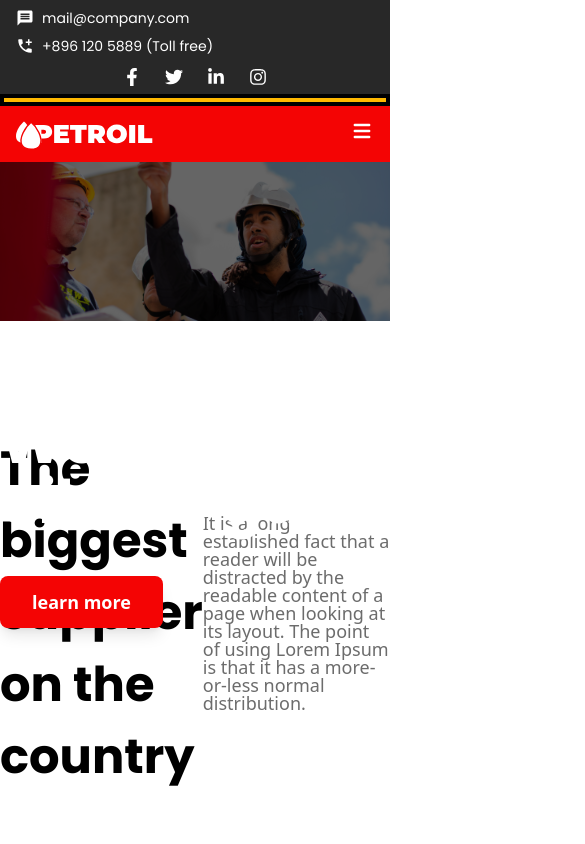
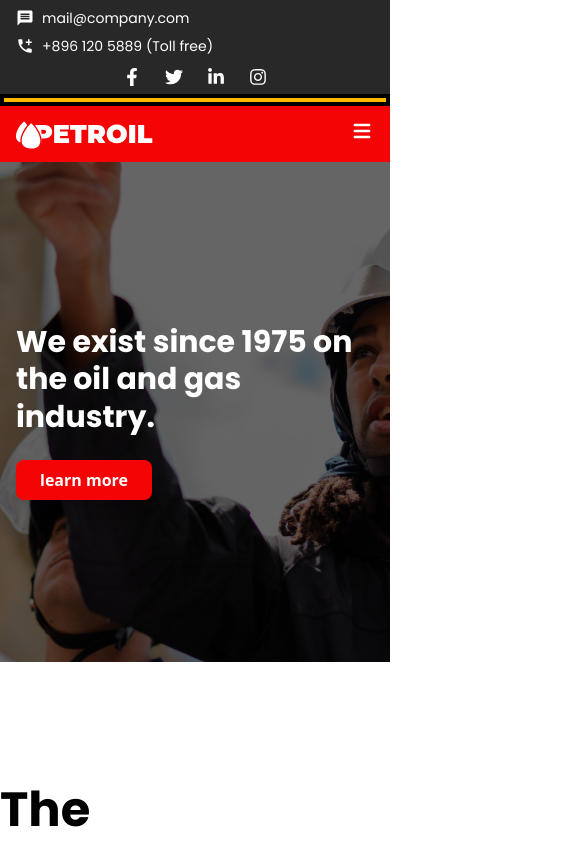
Before and after one commit to mahmudashif/Petroil, a React (Vite) app: page / in a window 390 px wide. Shown: the top 844 px of the page, 585 px wide, since content can reach past the window. Built offline with nearby package versions, Linux system fonts and the light colour scheme.

Commit message:
responsive: hero seciton

```diff
--- a/src/Components/Section/Hero.jsx
+++ b/src/Components/Section/Hero.jsx
@@ -3,20 +3,24 @@ import heroImg from "/public/heroImage.svg";
 
 const Hero = () => {
   return (
-    <div className="relative w-full">
+    <div className="relative w-full h-[500px] sm:h-[600px] md:h-[700px] lg:h-[800px]">
       {/* Hero Image */}
-      <img src={heroImg} alt="Hero" className="w-full h-full object-cover" />
+      <img
+        src={heroImg || "/placeholder.svg"}
+        alt="Hero"
+        className="w-full h-full object-cover"
+      />
 
       {/* Overlay */}
       <div className="absolute inset-0 bg-black opacity-60"></div>
 
       {/* Content */}
-      <div className="absolute inset-0 max-w-max-width mx-auto mt-[250px]">
-        <h1 className="text-white font-bold font-poppins text-6xl w-[800px]">
+      <div className="absolute inset-0 px-4 sm:px-6 lg:px-8 flex flex-col justify-center lg:justify-start lg:mt-[250px] max-w-max-width mx-auto">
+        <h1 className="text-white font-bold font-poppins text-3xl sm:text-4xl md:text-5xl lg:text-6xl w-full sm:w-[80%] md:w-[90%] lg:w-[800px] leading-tight">
           We exist since 1975 on the oil and gas industry.
         </h1>
 
-        <button className="bg-[#F40404] mt-11 hover:bg-red-700 text-white font-semibold text-lg py-3 px-8 rounded-lg transition duration-300 transform hover:scale-105 shadow-lg">
+        <button className="bg-[#F40404] mt-6 sm:mt-8 lg:mt-11 hover:bg-red-700 text-white font-semibold text-base sm:text-lg py-2 sm:py-3 px-6 sm:px-8 rounded-lg transition duration-300 transform hover:scale-105 shadow-lg w-fit">
           learn more
         </button>
       </div>
```
